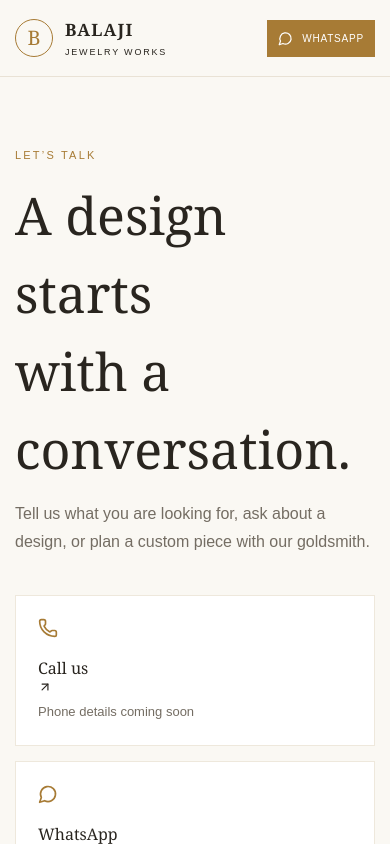
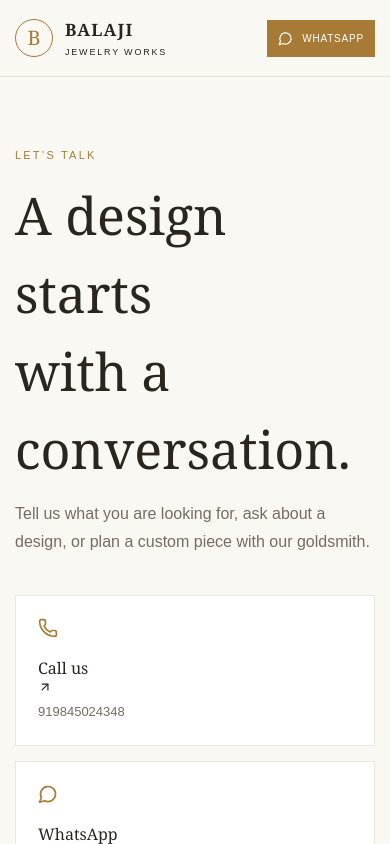
Before and after one commit to Gayathridevi006/Balaji_jewelworks, a Next.js app in the folder frontend/: page /contact in a window 390 px wide. Shown: the top 844 px of the page. Built offline with nearby package versions, Linux system fonts and the light colour scheme; no server answers.

Commit message:
Set business phone and WhatsApp contact

```diff
--- a/frontend/lib/api.ts
+++ b/frontend/lib/api.ts
@@ -4,4 +4,4 @@ function apiBase(){
 }
 export async function api<T>(path:string,init?:RequestInit):Promise<T>{const base=apiBase();if(!base)throw new Error('Backend API URL is not configured');const res=await fetch(`${base}${path}`,{...init,headers:{'Content-Type':'application/json',...(init?.headers||{})},cache:'no-store'});if(!res.ok)throw new Error((await res.text())||'Request failed');return res.json()}
 export function imageUrl(path?:string){if(!path)return '/placeholder.svg';if(path.startsWith('http'))return path;const base=(process.env.NEXT_PUBLIC_API_URL||'').replace(/\/api$/,'');return `${base}${path}`}
-export function whatsappLink(message:string){return `https://wa.me/${process.env.NEXT_PUBLIC_WHATSAPP||'919876543210'}?text=${encodeURIComponent(message)}`}
+export function whatsappLink(message:string){return `https://wa.me/${process.env.NEXT_PUBLIC_WHATSAPP||'919845024348'}?text=${encodeURIComponent(message)}`}
```
Also changed, not shown: frontend/app/contact/page.tsx (+1 -1 lines), frontend/app/layout.tsx (+1 -1 lines), 1 other file (tests, documents, lock files or other folders).
